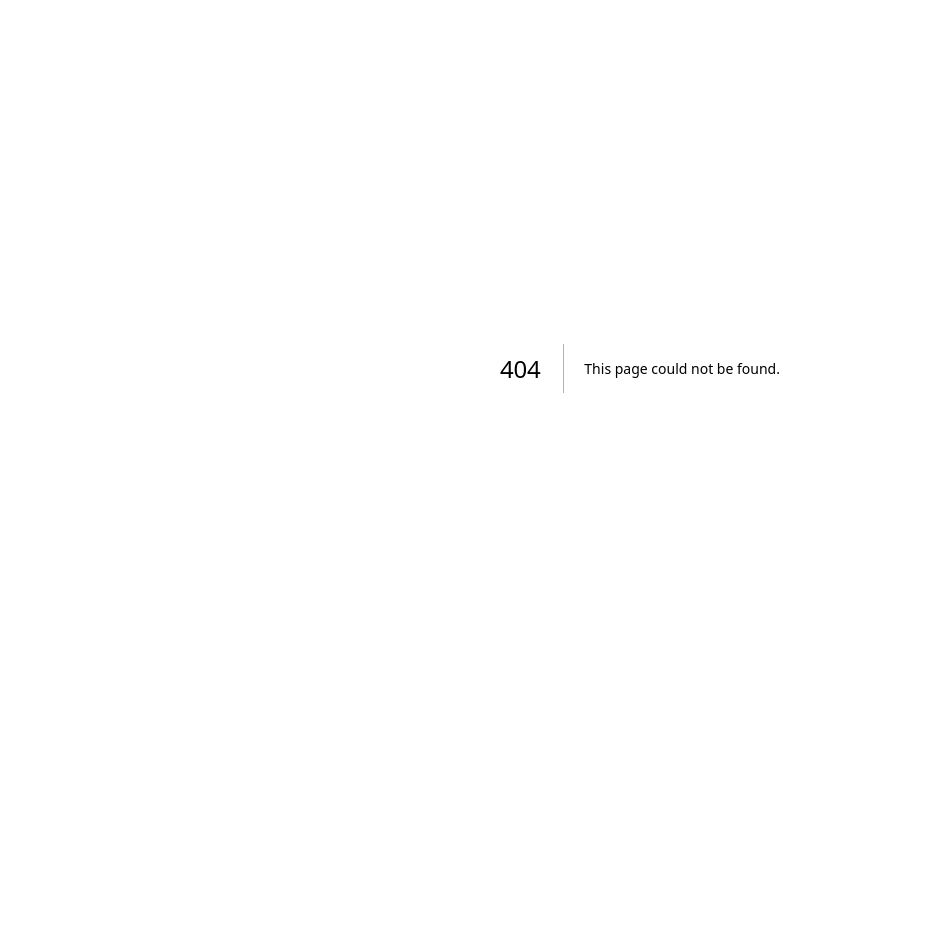
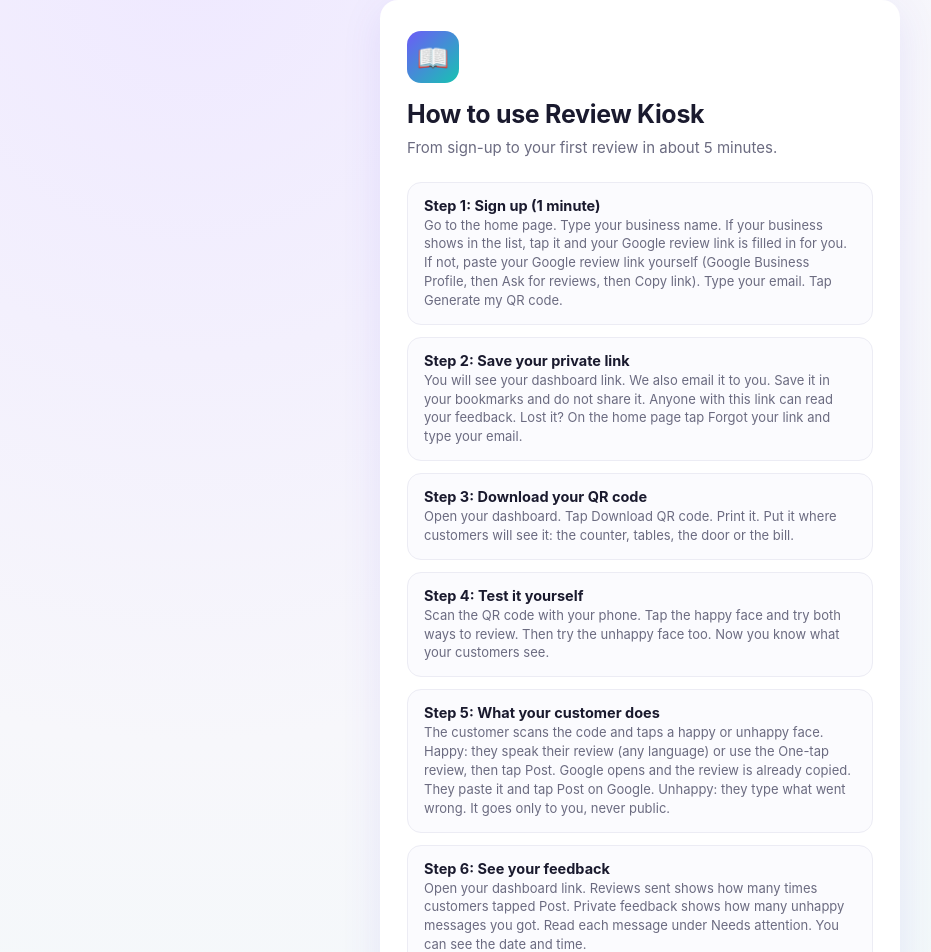
Before and after one commit to jhamadhviai-debug/review-kiosk, a Next.js app: page /guide in a window 1280 px wide. Before the commit this address had no page. Shown: the part 32-984 px from the top of the page, without its empty margins (0-931 px from the left). Before the commit the page ends 800 px from the top, so only its background shows below. Built offline with nearby package versions, Linux system fonts and the light colour scheme.

Commit message:
Add guide link on home page

```diff
--- /dev/null
+++ b/app/guide/page.js
@@ -0,0 +1,120 @@
+import Link from 'next/link';
+
+export const metadata = { title: 'How to use Review Kiosk' };
+
+// After you upload your video to YouTube, paste its ID here.
+// Example: for https://youtu.be/AbC123xyz the ID is AbC123xyz
+const VIDEO_ID = '';
+
+const steps = [
+  {
+    t: 'Step 1: Sign up (1 minute)',
+    d:
+      'Go to the home page. Type your business name. If your business ' +
+      'shows in the list, tap it and your Google review link is filled ' +
+      'in for you. If not, paste your Google review link yourself ' +
+      '(Google Business Profile, then Ask for reviews, then Copy link). ' +
+      'Type your email. Tap Generate my QR code.',
+  },
+  {
+    t: 'Step 2: Save your private link',
+    d:
+      'You will see your dashboard link. We also email it to you. Save ' +
+      'it in your bookmarks and do not share it. Anyone with this link ' +
+      'can read your feedback. Lost it? On the home page tap Forgot ' +
+      'your link and type your email.',
+  },
+  {
+    t: 'Step 3: Download your QR code',
+    d:
+      'Open your dashboard. Tap Download QR code. Print it. Put it ' +
+      'where customers will see it: the counter, tables, the door or ' +
+      'the bill.',
+  },
+  {
+    t: 'Step 4: Test it yourself',
+    d:
+      'Scan the QR code with your phone. Tap the happy face and try ' +
+      'both ways to review. Then try the unhappy face too. Now you ' +
+      'know what your customers see.',
+  },
+  {
+    t: 'Step 5: What your customer does',
+    d:
+      'The customer scans the code and taps a happy or unhappy face. ' +
+      'Happy: they speak their review (any language) or use the ' +
+      'One-tap review, then tap Post. Google opens and the review is ' +
+      'already copied. They paste it and tap Post on Google. Unhappy: ' +
+      'they type what went wrong. It goes only to you, never public.',
+  },
+  {
+    t: 'Step 6: See your feedback',
+    d:
+      'Open your dashboard link. Reviews sent shows how many times ' +
+      'customers tapped Post. Private feedback shows how many unhappy ' +
+      'messages you got. Read each message under Needs attention. You ' +
+      'can see the date and time.',
+  },
+  {
+    t: 'Step 7: Your free trial',
+    d:
+      'For 15 days customers get AI-written reviews. After that they ' +
+      'get a simple review and your QR code keeps working. Tap Upgrade ' +
+      'to Pro on your dashboard any time to get AI reviews again.',
+  },
+  {
+    t: 'Need help?',
+    d: 'Use the chat button and ask us anything.',
+  },
+];
+
+export default function Guide() {
+  return (
+    <div className="container wide">
+      <div className="card">
+        <div className="brand-mark">📖</div>
+        <h1>How to use Review Kiosk</h1>
+        <p className="sub">From sign-up to your first review in about 5 minutes.</p>
+
+        {VIDEO_ID && (
+          <div
+            style={{
+              position: 'relative',
+              paddingBottom: '56.25%',
+              height: 0,
+              marginBottom: 20,
+            }}
+          >
+            <iframe
+              src={`https://www.youtube.com/embed/${VIDEO_ID}`}
+              title="How to use Review Kiosk"
+              allowFullScreen
+              style={{
+                position: 'absolute',
+                top: 0,
+                left: 0,
+                width: '100%',
+                height: '100%',
+                border: 0,
+                borderRadius: 14,
+              }}
+            />
+          </div>
+        )}
+
+        {steps.map((s) => (
+          <div className="value-card" key={s.t} style={{ marginBottom: 12 }}>
+            <div>
+              <div className="value-title">{s.t}</div>
+              <div className="value-desc">{s.d}</div>
+            </div>
+          </div>
+        ))}
+
+        <Link href="/">
+          <button style={{ marginTop: 12 }}>Get started</button>
+        </Link>
+      </div>
+    </div>
+  );
+}
```
